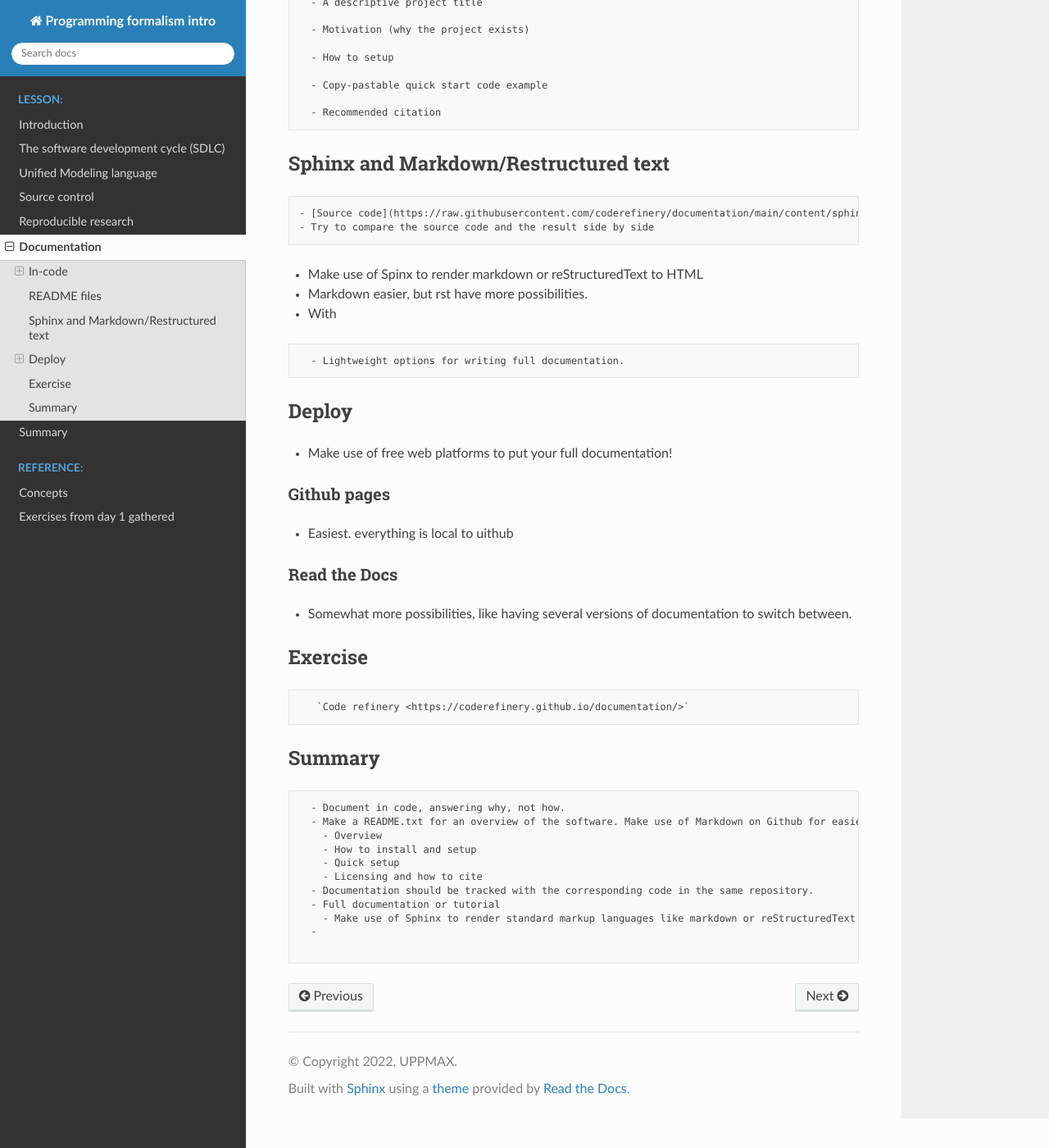
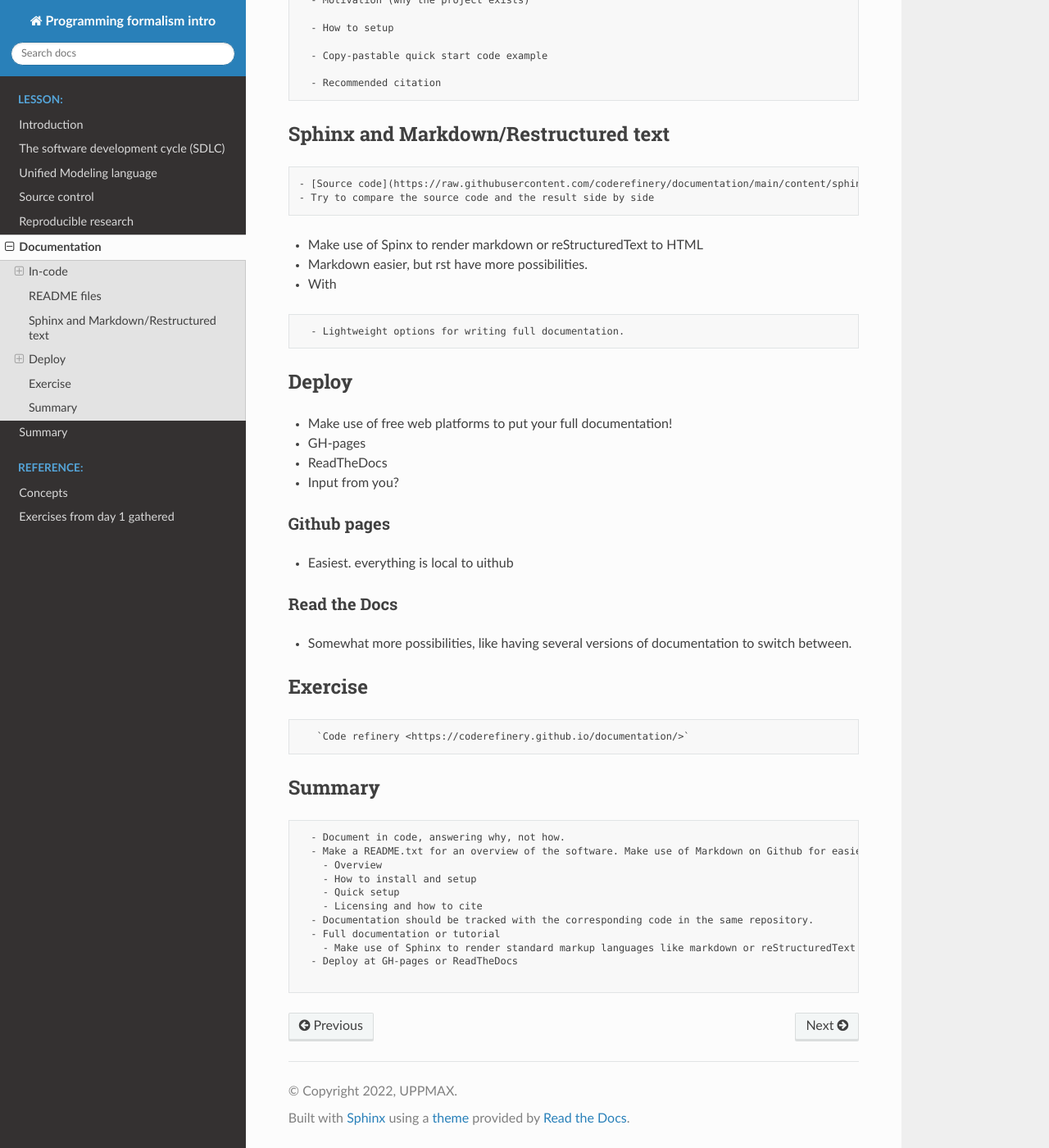
Before and after one commit to UPPMAX/programming_formalisms_intro, a Sphinx documentation site: the page built from doc/documentation.md, in a window 1280 px wide and 1400 px high, scrolled down 1056 px. Shown: the whole window at 82% size. Built offline with Sphinx 7.4.7 and the Read the Docs theme 2.0.0, drawn with Linux system fonts in a browser that asks for light colours; pages that are not in the unit, such as notebooks, are missing from menus; some of the changed lines change nothing that is shown; some of the changed text lies outside the part shown.

Commit message:
Update documentation.md

`````diff
--- a/doc/documentation.md
+++ b/doc/documentation.md
@@ -8,21 +8,17 @@
 ```
 
 ```{Objectives}
-   - We will
-
-
-````{Keypoints}
-
-    Documentation is part of the code and should be versionable.
-
-    Documentation (sources) should be tracked with the corresponding code in the same repository.
-
-    Use lightweight and standard markup languages such as reStructuredText or Markdown.
-````
+   - We will give an overview of different levels of documentation
+      - in-code
+      - README:s
+      - Full documentation/tutorials
+   - We will give examples where to deploy a documenation page.
+```
 
 
 ## In-code
 
+- Why and not how
 
 ### Docstrings
 A docstring is a structured comment associated to a segment of code (i.e. function or class)
@@ -78,6 +74,10 @@
 ## Deploy
 - Make use of free web platforms to put your full documentation!
 
+- GH-pages
+- ReadTheDocs
+
+- Input from you?
 
 ### Github pages
 - Easiest. everything is local to uithub
@@ -103,6 +103,6 @@
   - Documentation should be tracked with the corresponding code in the same repository.
   - Full documentation or tutorial
     - Make use of Sphinx to render standard markup languages like markdown or reStructuredText to HTML.
-  -
+  - Deploy at GH-pages or ReadTheDocs
 
 ````
`````
